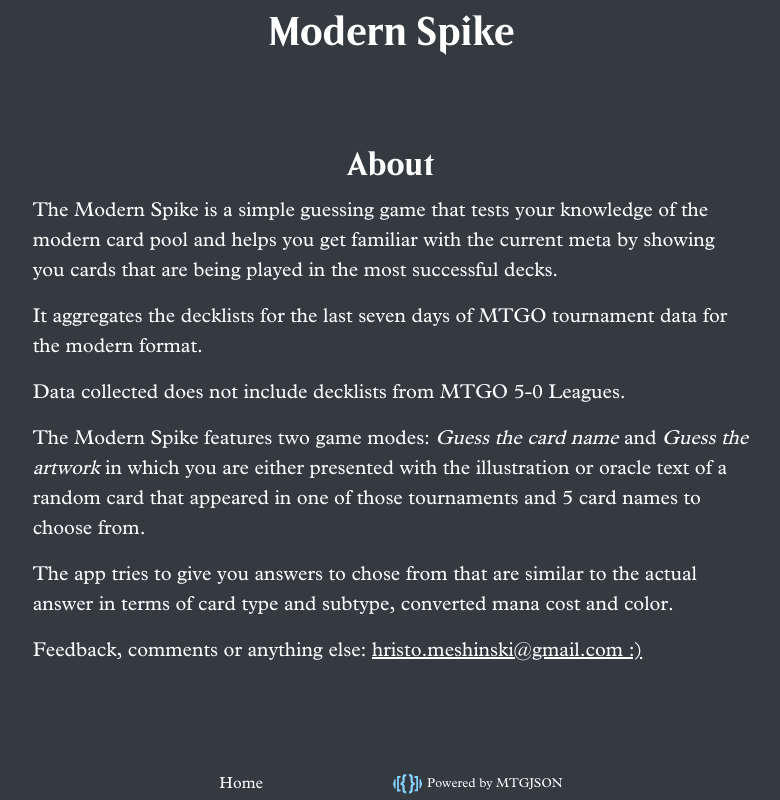
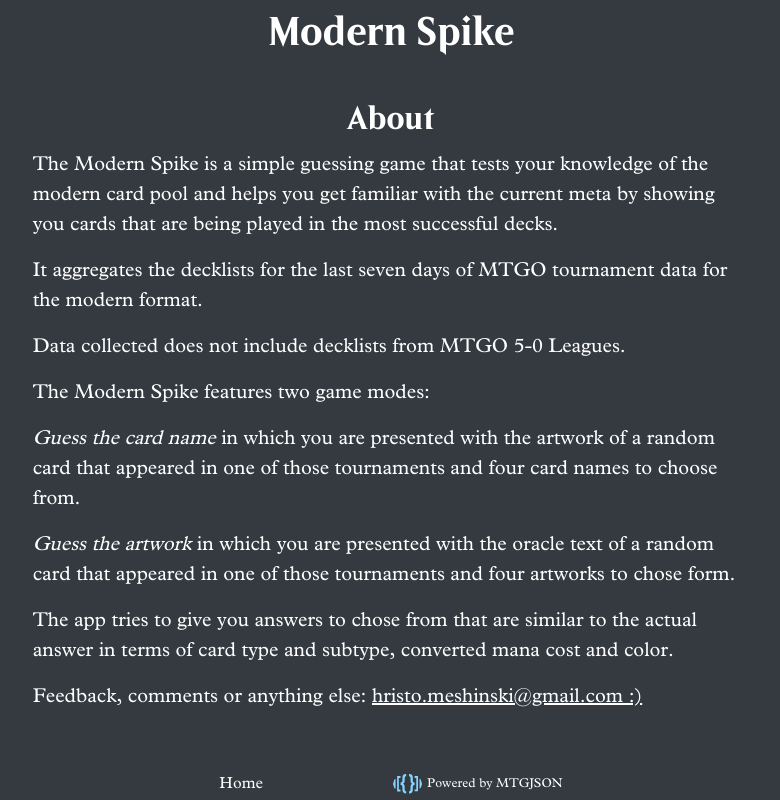
Before and after one commit to icobg123/modern-spike, a Flask app: page /about in a window 1280 px wide. Shown: the whole page, without its empty margins (249-1029 px from the left). Run offline with Flask 2, Linux system fonts and the light colour scheme; some libraries are stand-ins or nearby versions; some web fonts are replaced.

Commit message:
update about.html

```diff
--- a/static/sw.js
+++ b/static/sw.js
@@ -1,6 +1,6 @@
 // This is based on the First Progressive Web App Tutorial by Google
 // https://codelabs.developers.google.com/codelabs/your-first-pwapp/
-const cacheName = 'flask-PWA-2.l.222111';
+const cacheName = 'flask-PWA-2.l.222111232';
 const filesToCache = [
     '/static/bootstrap/js/jquery-3.5.1.min.js',
     '/static/bootstrap/js/bootstrap.min.js',
--- a/templates/about.html
+++ b/templates/about.html
@@ -35,11 +35,18 @@
                                 Data collected does not include decklists from MTGO 5-0 Leagues.
                             </p>
                             <p class="lead">
-                                The Modern Spike features two game modes: <i>Guess the card name</i> and
+                                The Modern Spike features two game modes:
+                            </p>
+                            <p class="lead">
+
+                                <i>Guess the card name</i> in which you are presented with the artwork of a random
+                                card that appeared in one of those tournaments and four card names to choose from.
+                            </p>
+                            <p class="lead">
+
                                 <i>Guess the artwork</i>
-                                in which you are either presented with the illustration or oracle text of a random
-                                card that
-                                appeared in one of those tournaments and 5 card names to choose from.
+                                in which you are presented with the oracle text of a random
+                                card that appeared in one of those tournaments and four artworks to chose form.
 
                             </p>
                             <p class="lead">
```
